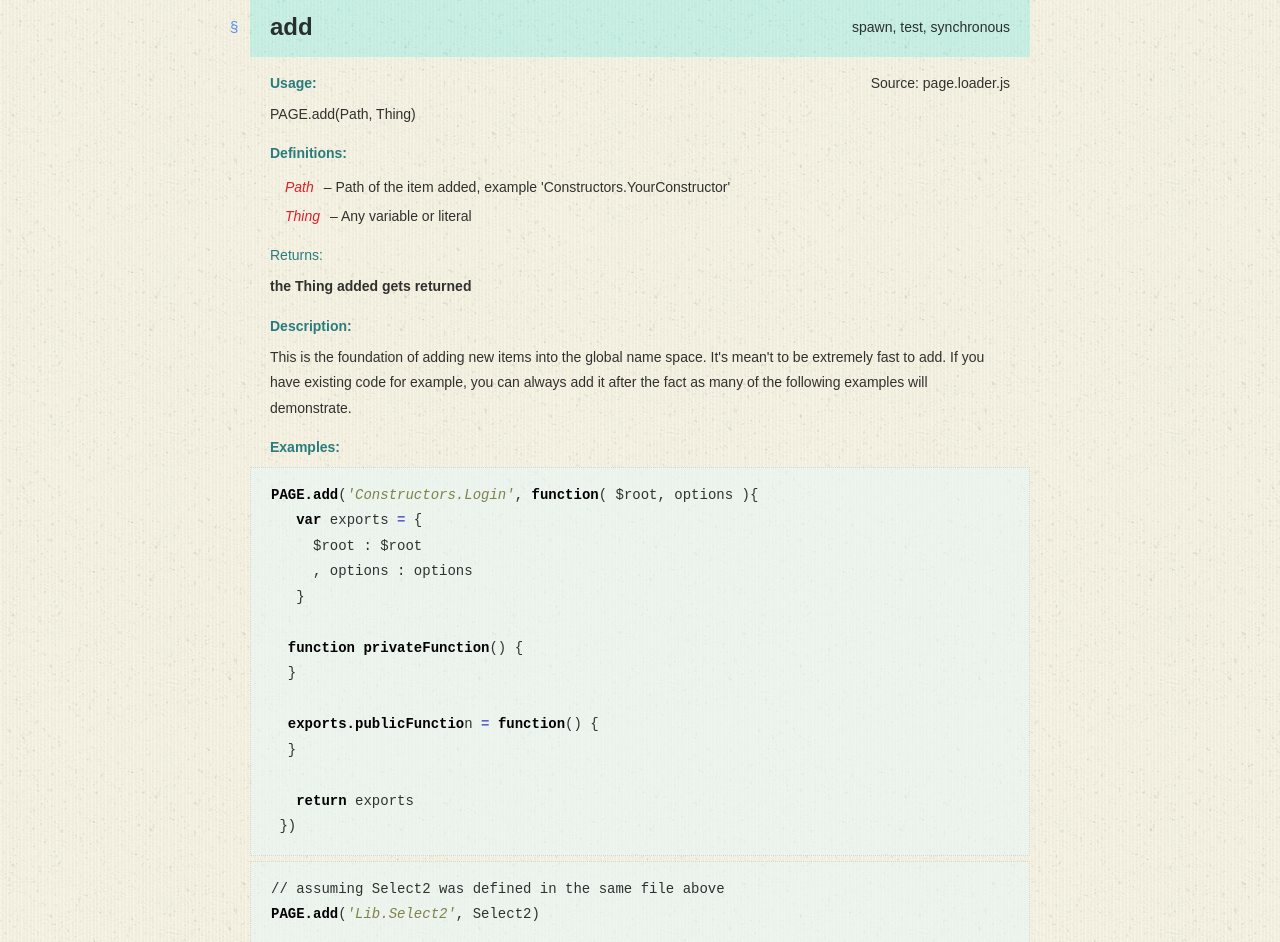
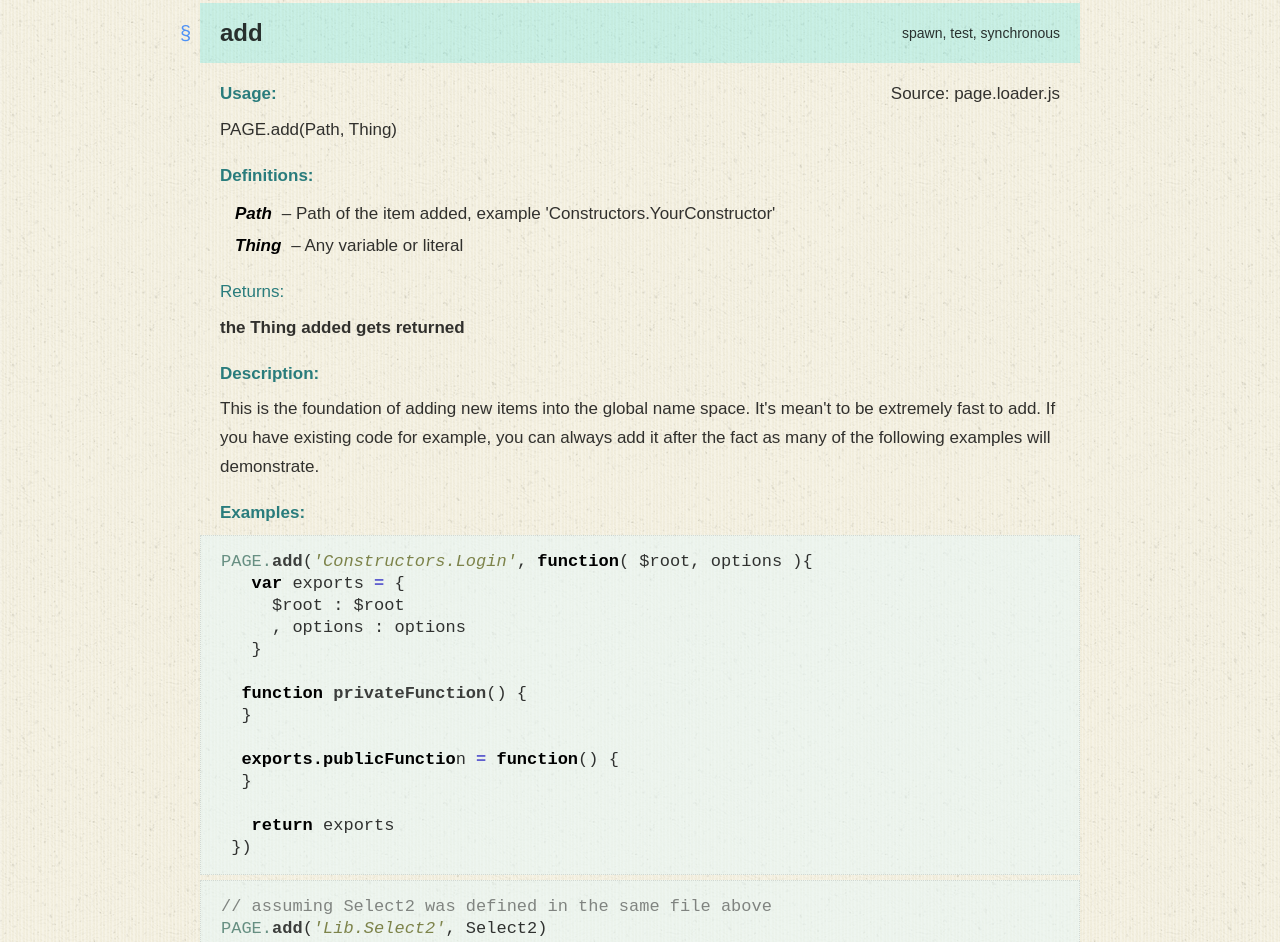
Before and after one commit to jdog/manifesto, a plain HTML site: page api.html in a window 1280 px wide. Shown: the part 104-1046 px from the top of the page. Drawn offline with Linux system fonts and the light colour scheme.

Commit message:
fix for colorizing

```diff
--- a/page.ColorizeMap.generic.js
+++ b/page.ColorizeMap.generic.js
@@ -1,4 +1,16 @@
 PAGE.add("ColorizeMap.generic", [
+	{
+		'name': 'comment',
+		'pattern': /\/\/[^\n]*/g
+	},
+	{
+		'name': 'inQuotes',
+		'pattern': /"[^"]*"/g
+	},
+	{
+		'name': 'inQuotes',
+		'pattern': /'[^']*'/g
+	},
 	{
 		'matches': {
 			1: [
@@ -20,10 +32,6 @@ PAGE.add("ColorizeMap.generic", [
 			}
 		},
 		'pattern': /(\(|\s|\[|\=|:|\+|\.)(('|")([^\\\1]|\\.)*?(\3))/gm
-	},
-	{
-		'name': 'comment',
-		'pattern': /\/\/[^$]*/g
 	},
 	{
 		'name': 'comment',
--- a/page.ColorizeMap.jDog.js
+++ b/page.ColorizeMap.jDog.js
@@ -16,13 +16,5 @@ PAGE.add('ColorizeMap.jDog', [
 		'name': 'jDog',
 		'pattern': /\bref\.?/g
 	}
-	, {
-		'name': 'inQuotes',
-		'pattern': /"[^"]*"/g
-	}
-	, {
-		'name': 'inQuotes',
-		'pattern': /'[^']*'/g
-	}
 
 ])
--- a/style.css
+++ b/style.css
@@ -1,9 +1,9 @@
 h1 { font-size:220%; margin-top: 0; padding-top: 53px;}
 h2 { font-size:180%; }
 h3 { font-size:150%; }
-.wrapper { margin:0px auto; max-width:780px; transition:all .4s; box-sizing:border-box; }
+.wrapper { margin:0px auto; max-width:880px; transition:all .4s; box-sizing:border-box; }
 pre { white-space: pre-wrap; font-family: monospace; color: #fff; background-color: #383838; padding:10px; line-height:120%; }
-body { font-family: sans-serif, verdana; color: rgba(0,0,0,.8); padding:10px; background: rgb(255, 255, 245); font-size: 15px; line-height: 170%;}
+body { font-family: sans-serif, verdana; color: rgba(0,0,0,.8); padding:10px; background: rgb(255, 255, 245); font-size: 17px; line-height: 170%;}
 html { background:transparent url(ricepaper_v3.png); }
 body { background:transparent url(vert-line.png); }
 * { font-size: 1em; }
@@ -52,10 +52,9 @@ dl { white-space:initial; }
 dl dt { font-weight:bold; margin:0; padding:0; }
 dl dd { margin:0 0 0 10px; padding:0; }
 
-#API { font-size:14px; }
 #API dl { margin:0; padding:0 15px; }
 #API dl dt:before { content:"\A0"; display:block; height:3px; }
-#API dl dt { margin:10px 0 0; color: rgb(218, 34, 42); display:inline; font-style:italic; font-weight:normal; }
+#API dl dt { margin:10px 0 0; color: rgb(0, 0, 0); display:inline; font-style:italic; font-weight: bold; }
 #API dl dd:before { content:"– "; }
 #API dl dd { display:inline; }
 #API { }
@@ -63,14 +62,14 @@ dl dd { margin:0 0 0 10px; padding:0; }
 #API .Title .Tags { font-size:14px; font-weight:normal; float:right; line-height:30px; }
 #API .Guts { padding:0 20px 20px; }
 #API .Source { float:right; }
-#API .Title .link { margin-left: 10px; color: rgba(0, 102, 255, 0.68); cursor: pointer; font-size: 20px; text-decoration:none; position: absolute; margin-left: -40px; font-weight: normal; font-size: 15px;}
+#API .Title .link { margin-left: 10px; color: rgba(0, 102, 255, 0.68); cursor: pointer; font-size: 20px; text-decoration:none; position: absolute; margin-left: -40px; font-weight: normal; }
 #API .Returns { font-weight:bold; }
 #API .Label { font-weight:bold; margin:1em 0 .4em; color: rgb(41, 124, 124); }
 #API .Returns .Label { font-weight:normal; }
 #API .Description { }
 #API .Definitions { }
 #API .Examples { }
-#API .Examples .Example { white-space:pre; font-family:monospace; padding: 15px 20px; border:1px dotted rgba(0,0,0,.1); margin: 0 -20px 5px; background-color: rgba(231, 247, 247, 0.55);}
+#API .Examples .Example { white-space:pre; font-family:monospace; padding: 15px 20px; border:1px dotted rgba(0,0,0,.1); margin: 0 -20px 5px; background-color: rgba(231, 247, 247, 0.55); line-height: 22px;}
 
 .Examples .keyword  {  color: #000000;  font-weight: bold;}
 .Examples .support  {  color: #000000; font-weight:bold; }
@@ -82,9 +81,9 @@ dl dd { margin:0 0 0 10px; padding:0; }
 .Examples .comment { color: rgba(0, 0, 0, 0.46); }
 .Examples .numeric { color: #000; font-weight:bold; }
 .Examples .function { color: #000; font-weight:bold; }
-.Examples .function.call { color: #000; font-weight:bold; }
+.Examples .function.call { color: rgba(0, 0, 0, 0.75); font-weight:bold; }
 .Examples .entity { color: #000; font-weight:bold; }
-.Examples .jDog { color: #000; font-weight:bold; }
+.Examples .jDog { color: #678F82; /* font-weight:bold; */ }
 .Examples .inQuotes { color: rgba(106, 112, 47, 0.86); font-weight:normal; font-style:italic; }
 .Examples .Dog { color: rgb(21, 117, 206); font-weight:bold; }
 
@@ -97,7 +96,7 @@ dl dd { margin:0 0 0 10px; padding:0; }
 #Editor .Actions { padding-bottom:5px; }
 #Editor .Actions button { }
 
-.Manifesto .wrapper { font-size:16px; }
+.Manifesto .wrapper {  }
 .Manifesto h4 { margin-bottom:-1em; }
 
 @media (min-width:0px) and (max-width:870px) {
```
Also changed, not shown: jdogAPI.json (+2 -2 lines).
